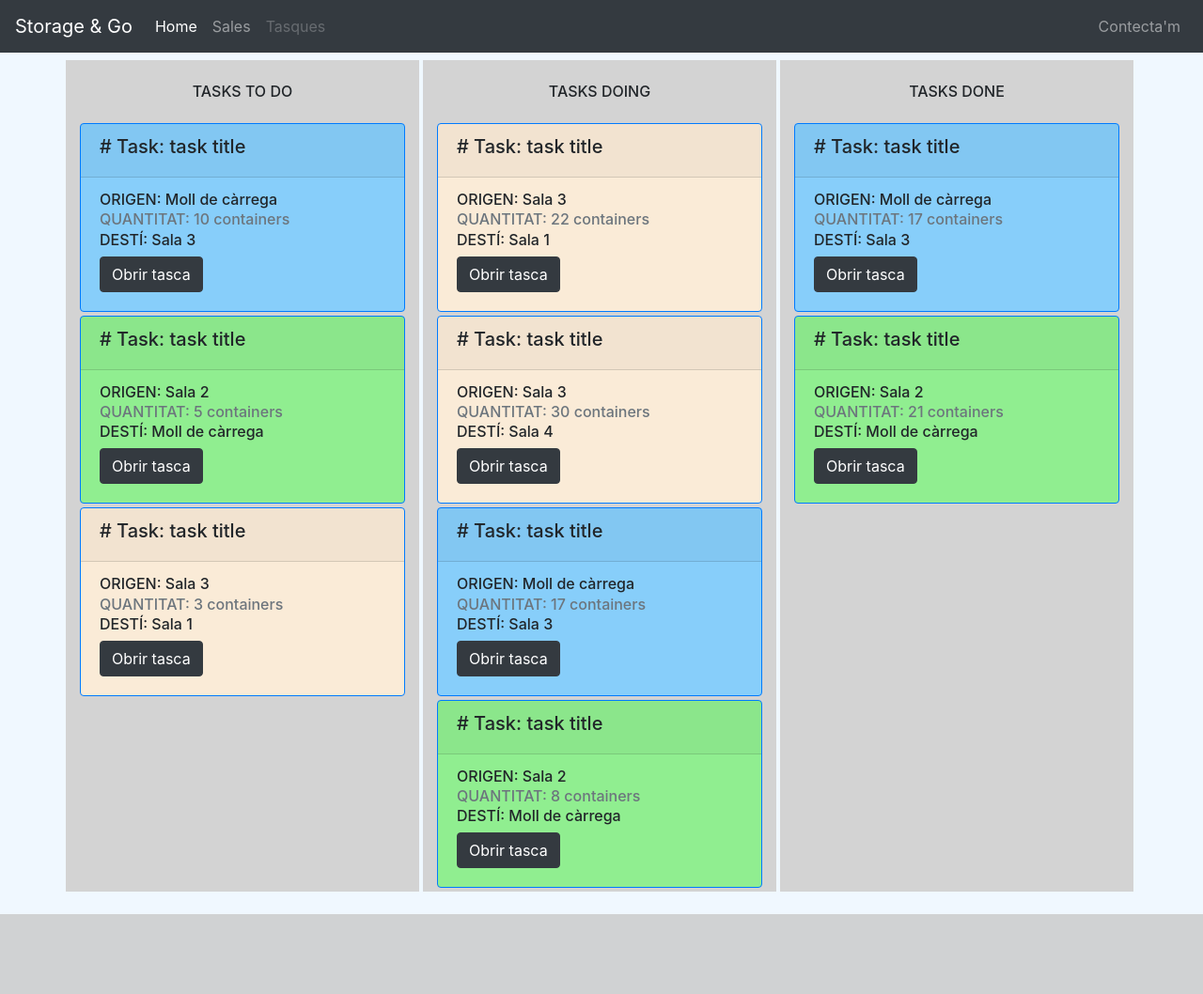
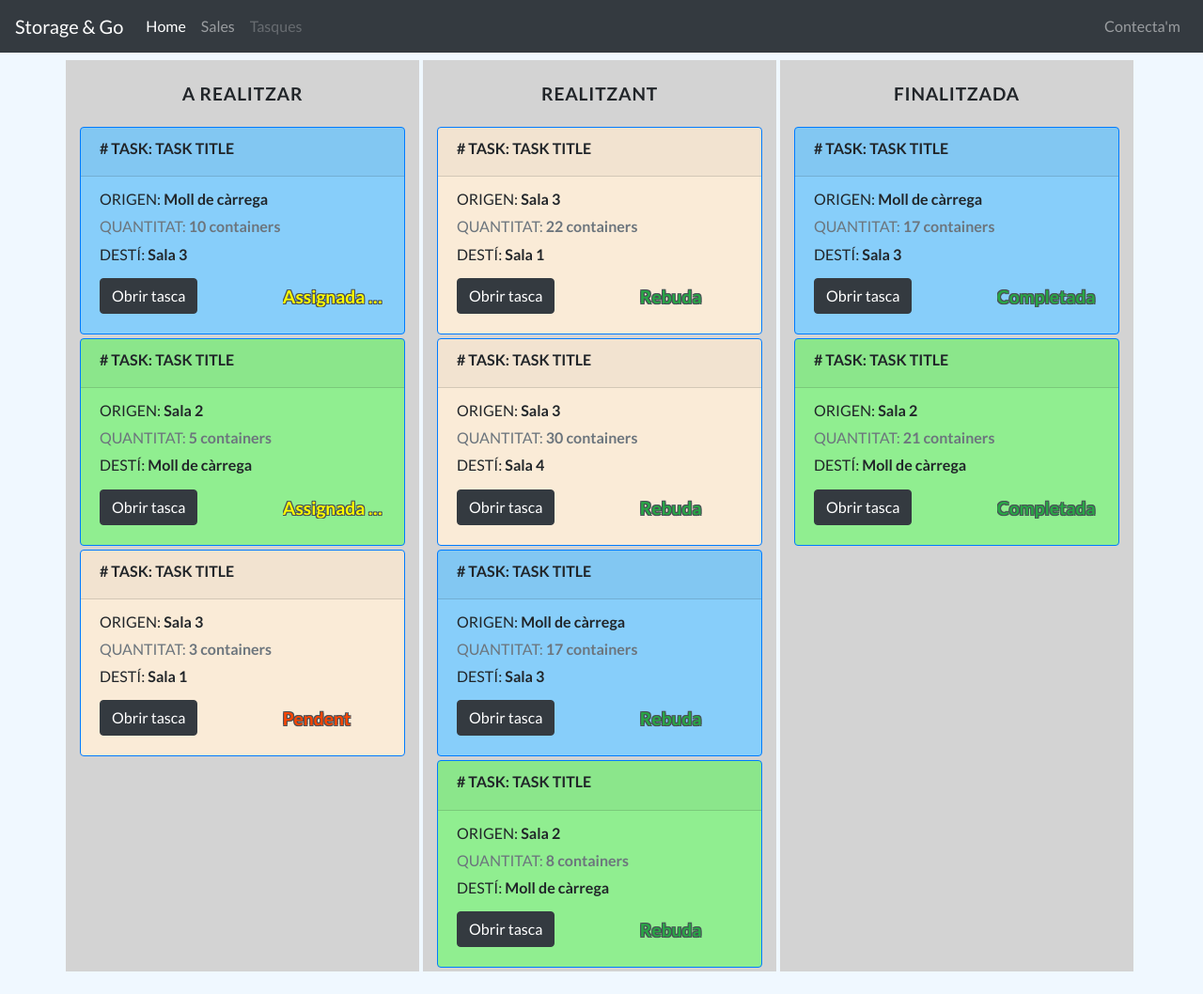
Before and after one commit to teamoutofbounds/joint-project, a Django app: page /magatzem/tasques_mock/ in a window 1280 px wide. Shown: the whole page at 94% size. Before the commit the page ends 973 px from the top, so only its background shows below. Run offline with Django 3.2, Linux system fonts and the light colour scheme; some libraries are stand-ins or nearby versions.

Commit message:
Added new forlder for statics and styling task list template.

```diff
--- /dev/null
+++ b/assets/css/base.css
@@ -0,0 +1,28 @@
+ @import url('https://fonts.googleapis.com/css?family=Lato:400,700');
+
+ body {
+   overflow-x: hidden;
+   font-family: 'Lato', sans-serif;
+ }
+
+html {
+  font-size: 1rem;
+}
+
+@include media-breakpoint-up(sm) {
+  html {
+    font-size: 1.2rem;
+  }
+}
+
+@include media-breakpoint-up(md) {
+  html {
+    font-size: 1.4rem;
+  }
+}
+
+@include media-breakpoint-up(lg) {
+  html {
+    font-size: 1.6rem;
+  }
+}
--- /dev/null
+++ b/assets/css/task-list.css
@@ -0,0 +1,33 @@
+.task-panel-title{
+   text-transform: uppercase;
+   font-weight: 700;
+   font-size: 1.2rem;
+   letter-spacing: .05rem;
+ }
+
+.task-title {
+   text-transform: uppercase;
+   font-weight: 600;
+   font-size: 1rem;
+ }
+
+.task-status-text {
+    font-weight: 700;
+    font-size: 1.2rem;
+    text-shadow: -1px -1px 0 #495057,
+                  1px -1px 0 #495057,
+                 -1px 1px 0 #495057,
+                  1px 1px 0 #495057;
+}
+
+.status-pendent {
+    color: orangered;
+}
+
+.status-assignada{
+    color: yellow;
+}
+
+.status-rebuda, .status-completada {
+    color: #28a745;
+}
--- a/magatzem/templates/magatzem/base.html
+++ b/magatzem/templates/magatzem/base.html
@@ -7,6 +7,8 @@
     <meta name="viewport" content="width=device-width, initial-scale=1, shrink-to-fit=no">
     <link rel="stylesheet" href="https://stackpath.bootstrapcdn.com/bootstrap/4.3.1/css/bootstrap.min.css" integrity="sha384-ggOyR0iXCbMQv3Xipma34MD+dH/1fQ784/j6cY/iJTQUOhcWr7x9JvoRxT2MZw1T" crossorigin="anonymous">
     <link href="https://stackpath.bootstrapcdn.com/font-awesome/4.7.0/css/font-awesome.min.css" rel="stylesheet" integrity="sha384-wvfXpqpZZVQGK6TAh5PVlGOfQNHSoD2xbE+QkPxCAFlNEevoEH3Sl0sibVcOQVnN" crossorigin="anonymous">
+    <link rel="stylesheet" type="text/css" href="{% static 'css/base.css' %}">
+    <link rel="stylesheet" type="text/css" href="{% static 'css/task-list.css' %}">
   </head>
 
     {% if title %}
--- a/magatzem/templates/magatzem/tasks-list.html
+++ b/magatzem/templates/magatzem/tasks-list.html
@@ -4,7 +4,7 @@
   <div class="row justify-content-md-center mt-2 mb-4">
     <!-- BEGIN FISTS COLUMN -->
     <div class="col-md mr-1" style="background: lightgrey">
-      <h6 class="heading mt-4 mb-4 text-center"> TASKS TO DO </h6>
+      <h6 class="heading mt-4 mb-4 text-center task-panel-title"> A realitzar </h6>
 
       <ul class="list-group mt-2">
         {% for task in todo %}
@@ -18,68 +18,35 @@
             <div class="card border-primary mb-1" style="width: 100%; background: antiquewhite;">
           {% endif %}
             <div class="card-header">
-              <h5># Task: task title</h5>
+              <h6 class="task-title"># Task: task title</h6>
             </div>
             <div class="card-body">
-              <h6 class="card-subtitle mb-2">ORIGEN: {{ task.origin_room }}</h6>
-              <h6 class="card-subtitle mb-2 text-muted">QUANTITAT: {{ task.containers }} containers</h6>
-              <h6 class="card-subtitle mb-2">DESTÍ: {{ task.destination_room }}</h6>
-              <a href="#" class="btn btn-dark">Obrir tasca</a>
+              <h6 class="card-subtitle mb-3">ORIGEN: <strong>{{ task.origin_room }}</strong></h6>
+              <h6 class="card-subtitle mb-3 text-muted">QUANTITAT: <strong>{{ task.containers }} containers</strong></h6>
+              <h6 class="card-subtitle mb-3">DESTÍ: <strong>{{ task.destination_room }}</strong></h6>
+
+              <div class="row">
+                <div class="col-md-7">
+                  <a href="#" class="btn btn-dark">Obrir tasca</a>
+                </div>
+                <div class="col-md-5">
+                  {% if task.task_status == 'Pendent' %}
+                    <h6 class="mt-2 task-status-text status-pendent text-truncate">{{ task.task_status }}</h6>
+                  {% else %}
+                    <h6 class="mt-2 task-status-text status-assignada text-truncate">{{ task.task_status }}</h6>
+                  {% endif %}
+                </div>
+              </div>
             </div>
           </div>
         {% endfor %}
-        <!-- BEGIN EXAMPLE CARD-->
-        <!--
-        <div class="card border-primary mb-1" style="width: 100%; background: lightskyblue;">
-          <div class="card-header">
-            <h5># Task: task title</h5>
-          </div>
-          <div class="card-body">
-            <h6 class="card-subtitle mb-2">ORIGEN: Moll de càrrega</h6>
-            <h6 class="card-subtitle mb-2 text-muted">QUANTITAT: # containers</h6>
-            <h6 class="card-subtitle mb-2">DESTÍ: Sala 3</h6>
-            <a href="#" class="btn btn-dark">Obrir tasca</a>
-          </div>
-        </div>
-        -->
-        <!-- END EXAMPLE CARD-->
-        <!-- BEGIN EXAMPLE CARD-->
-        <!--
-        <div class="card border-primary mb-1" style="width: 100%; background: lightgreen;">
-          <div class="card-header">
-            <h5># Task: task title</h5>
-          </div>
-          <div class="card-body">
-            <h6 class="card-subtitle mb-2">ORIGEN: Sala 2</h6>
-            <h6 class="card-subtitle mb-2 text-muted">QUANTITAT: # containers</h6>
-            <h6 class="card-subtitle mb-2">DESTÍ: Moll càrrega</h6>
-            <a href="#" class="btn btn-dark">Obrir tasca</a>
-          </div>
-        </div>
-        -->
-        <!-- END EXAMPLE CARD-->
-        <!-- BEGIN EXAMPLE CARD-->
-        <!--
-        <div class="card border-primary mb-1" style="width: 100%; background: antiquewhite">
-          <div class="card-header">
-            <h5># Task: task title</h5>
-          </div>
-          <div class="card-body">
-            <h6 class="card-subtitle mb-2">ORIGEN: Sala 3</h6>
-            <h6 class="card-subtitle mb-2 text-muted">QUANTITAT: # containers</h6>
-            <h6 class="card-subtitle mb-2">DESTÍ: Sala 1</h6>
-            <a href="#" class="btn btn-dark">Obrir tasca</a>
-          </div>
-        </div>
-        -->
-        <!-- END EXAMPLE CARD-->
       </ul>
     </div>
     <!-- END FISTS COLUMN -->
 
     <!-- BEGIN SECOND COLUMN -->
     <div class="col-md mr-1" style="background: lightgrey">
-      <h6 class="heading mt-4 mb-4 text-center"> TASKS DOING </h6>
+      <h6 class="heading mt-4 mb-4 text-center task-panel-title"> Realitzant </h6>
       {% for task in doing %}
           {% if task.origin_room == 'Moll de càrrega' %}
             <div class="card border-primary mb-1" style="width: 100%; background: lightskyblue;">
@@ -91,81 +58,30 @@
             <div class="card border-primary mb-1" style="width: 100%; background: antiquewhite;">
           {% endif %}
             <div class="card-header">
-              <h5># Task: task title</h5>
+              <h6 class="task-title"># Task: task title</h6>
             </div>
             <div class="card-body">
-              <h6 class="card-subtitle mb-2">ORIGEN: {{ task.origin_room }}</h6>
-              <h6 class="card-subtitle mb-2 text-muted">QUANTITAT: {{ task.containers }} containers</h6>
-              <h6 class="card-subtitle mb-2">DESTÍ: {{ task.destination_room }}</h6>
-              <a href="#" class="btn btn-dark">Obrir tasca</a>
+              <h6 class="card-subtitle mb-3">ORIGEN: <strong>{{ task.origin_room }}</strong></h6>
+              <h6 class="card-subtitle mb-3 text-muted">QUANTITAT: <strong>{{ task.containers }} containers</strong></h6>
+              <h6 class="card-subtitle mb-3">DESTÍ: <strong>{{ task.destination_room }}</strong></h6>
+
+              <div class="row">
+                <div class="col-md-7">
+                  <a href="#" class="btn btn-dark">Obrir tasca</a>
+                </div>
+                <div class="col-md-5">
+                  <h6 class="mt-2 task-status-text status-rebuda text-truncate">{{ task.task_status }}</h6>
+                </div>
+              </div>
             </div>
           </div>
         {% endfor %}
-        <!-- THIS IS ONE EXAMPLE CARD-->
-        <!--
-        <div class="card border-primary mb-1" style="width: 100%; background: antiquewhite">
-          <div class="card-header">
-            <h5># Task: task title</h5>
-          </div>
-          <div class="card-body">
-            <h6 class="card-subtitle mb-2">ORIGEN: Sala 3</h6>
-            <h6 class="card-subtitle mb-2 text-muted">QUANTITAT: # containers</h6>
-            <h6 class="card-subtitle mb-2">DESTÍ: Sala 1</h6>
-            <a href="#" class="btn btn-dark">Obrir tasca</a>
-          </div>
-        </div>
-        -->
-        <!-- END EXAMPLE CARD-->
-        <!-- BEGIN EXAMPLE CARD-->
-        <!--
-        <div class="card border-primary mb-1" style="width: 100%; background: antiquewhite">
-          <div class="card-header">
-            <h5># Task: task title</h5>
-          </div>
-          <div class="card-body">
-            <h6 class="card-subtitle mb-2">ORIGEN: Sala 3</h6>
-            <h6 class="card-subtitle mb-2 text-muted">QUANTITAT: # containers</h6>
-            <h6 class="card-subtitle mb-2">DESTÍ: Sala 4</h6>
-            <a href="#" class="btn btn-dark">Obrir tasca</a>
-          </div>
-        </div>
-        -->
-        <!-- END EXAMPLE CARD-->
-        <!-- BEGIN EXAMPLE CARD-->
-        <!--
-        <div class="card border-primary mb-1" style="width: 100%; background: lightskyblue;">
-          <div class="card-header">
-            <h5># Task: task title</h5>
-          </div>
-          <div class="card-body">
-            <h6 class="card-subtitle mb-2">ORIGEN: Moll de càrrega</h6>
-            <h6 class="card-subtitle mb-2 text-muted">QUANTITAT: # containers</h6>
-            <h6 class="card-subtitle mb-2">DESTÍ: Sala 3</h6>
-            <a href="#" class="btn btn-dark">Obrir tasca</a>
-          </div>
-        </div>
-        -->
-        <!-- END EXAMPLE CARD-->
-        <!-- BEGIN EXAMPLE CARD-->
-        <!--
-        <div class="card border-primary mb-1" style="width: 100%; background: lightgreen;">
-          <div class="card-header">
-            <h5># Task: task title</h5>
-          </div>
-          <div class="card-body">
-            <h6 class="card-subtitle mb-2">ORIGEN: Sala 2</h6>
-            <h6 class="card-subtitle mb-2 text-muted">QUANTITAT: # containers</h6>
-            <h6 class="card-subtitle mb-2">DESTÍ: Moll càrrega</h6>
-            <a href="#" class="btn btn-dark">Obrir tasca</a>
-          </div>
-        </div>
-        -->
     </div>
     <!-- END SECOND COLUMN -->
 
     <!-- BEGIN THIRD COLUMN -->
     <div class="col-md mr-1" style="background: lightgrey">
-      <h6 class="heading mt-4 mb-4 text-center"> TASKS DONE </h6>
+      <h6 class="heading mt-4 mb-4 text-center task-panel-title"> Finalitzada </h6>
         {% for task in done %}
           {% if task.origin_room == 'Moll de càrrega' %}
             <div class="card border-primary mb-1" style="width: 100%; background: lightskyblue;">
@@ -177,46 +93,25 @@
             <div class="card border-primary mb-1" style="width: 100%; background: antiquewhite;">
           {% endif %}
             <div class="card-header">
-              <h5># Task: task title</h5>
+              <h6 class="task-title"># Task: task title</h6>
             </div>
             <div class="card-body">
-              <h6 class="card-subtitle mb-2">ORIGEN: {{ task.origin_room }}</h6>
-              <h6 class="card-subtitle mb-2 text-muted">QUANTITAT: {{ task.containers }} containers</h6>
-              <h6 class="card-subtitle mb-2">DESTÍ: {{ task.destination_room }}</h6>
-              <a href="#" class="btn btn-dark">Obrir tasca</a>
+              <h6 class="card-subtitle mb-3">ORIGEN: <strong>{{ task.origin_room }}</strong></h6>
+              <h6 class="card-subtitle mb-3 text-muted">QUANTITAT: <strong>{{ task.containers }} containers</strong></h6>
+              <h6 class="card-subtitle mb-3">DESTÍ: <strong>{{ task.destination_room }}</strong></h6>
+
+              <div class="row">
+                <div class="col-md-7">
+                  <a href="#" class="btn btn-dark">Obrir tasca</a>
+                </div>
+                <div class="col-md-5">
+                  <h6 class="mt-2 task-status-text status-completada text-truncate">{{ task.task_status }}</h6>
+                </div>
+              </div>
+
             </div>
           </div>
         {% endfor %}
-       <!-- BEGINEXAMPLE CARD-->
-        <!--
-        <div class="card border-primary mb-1" style="width: 100%; background: lightskyblue;">
-          <div class="card-header">
-            <h5># Task: task title</h5>
-          </div>
-          <div class="card-body">
-            <h6 class="card-subtitle mb-2">ORIGEN: Moll de càrrega</h6>
-            <h6 class="card-subtitle mb-2 text-muted">QUANTITAT: # containers</h6>
-            <h6 class="card-subtitle mb-2">DESTÍ: Sala 3</h6>
-            <a href="#" class="btn btn-dark">Obrir tasca</a>
-          </div>
-        </div>
-        -->
-        <!-- END EXAMPLE CARD-->
-        <!-- BEGIN EXAMPLE CARD-->
-        <!--
-        <div class="card border-primary mb-1" style="width: 100%; background: lightgreen;">
-          <div class="card-header">
-            <h5># Task: task title</h5>
-          </div>
-          <div class="card-body">
-            <h6 class="card-subtitle mb-2">ORIGEN: Sala 2</h6>
-            <h6 class="card-subtitle mb-2 text-muted">QUANTITAT: # containers</h6>
-            <h6 class="card-subtitle mb-2">DESTÍ: Moll càrrega</h6>
-            <a href="#" class="btn btn-dark">Obrir tasca</a>
-          </div>
-        </div>
-        -->
-        <!-- END EXAMPLE CARD-->
     </div>
     <!-- BEGIN THIRD COLUMN -->
   </div>
--- a/storageApp/settings.py
+++ b/storageApp/settings.py
@@ -134,5 +134,9 @@ STATICFILES_STORAGE = 'whitenoise.storage.CompressedManifestStaticFilesStorage'
 STATIC_HOST = os.environ.get('DJANGO_STATIC_HOST', '')
 STATIC_URL = STATIC_HOST + '/static/'
 
+STATICFILES_DIRS = (
+    os.path.join(BASE_DIR, 'assets'),
+)
+
 LOGIN_REDIRECT_URL = 'redirect-login'
 CRISPY_TEMPLATE_PATH = 'bootstrap4'
```
